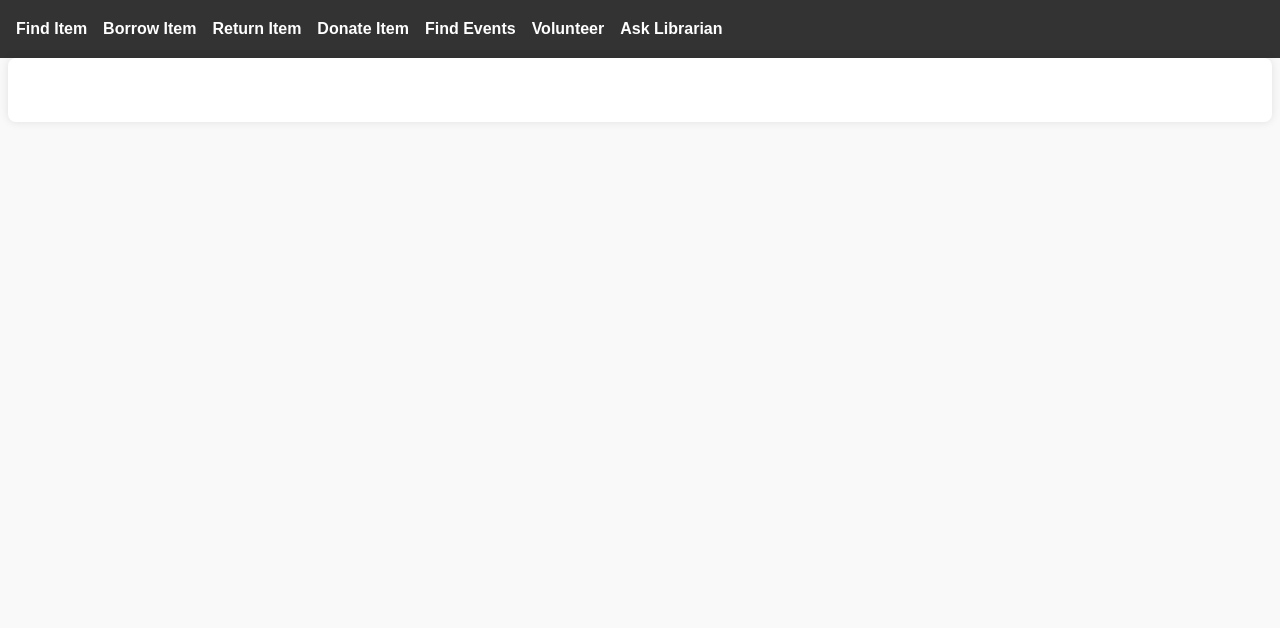
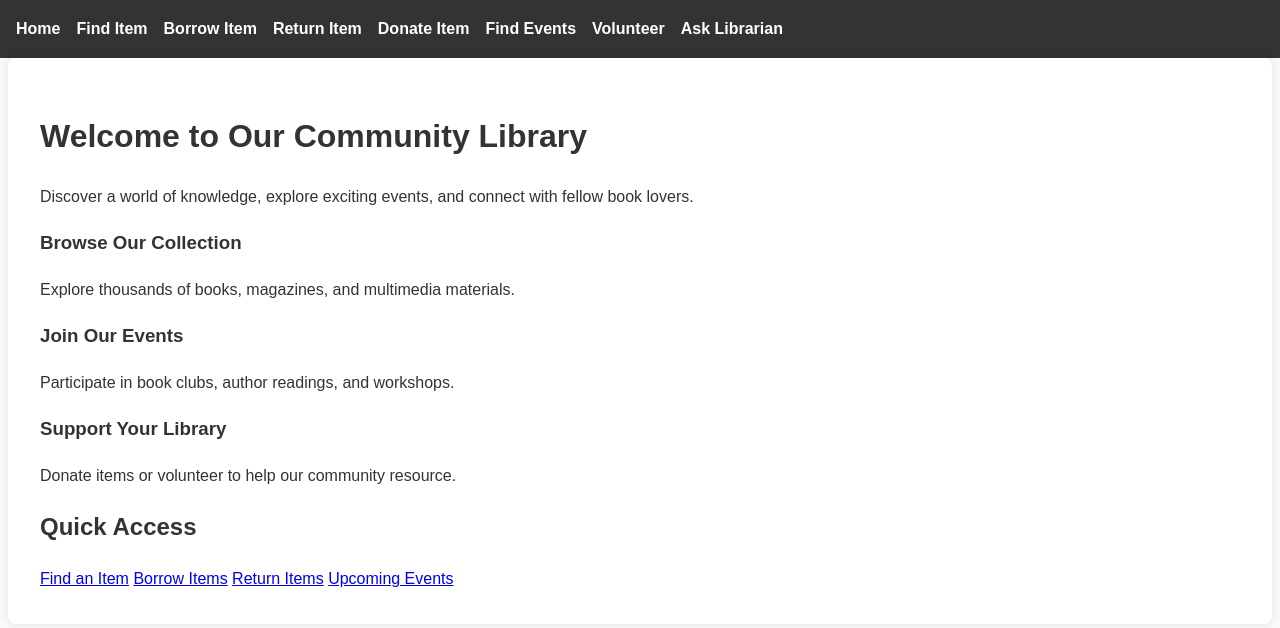
Before and after one commit to Library-WebApp/Library-WebApp, a Flask app: page / in a window 1280 px wide. Shown: the top 628 px of the page. Run offline with Flask 3, Linux system fonts and the light colour scheme.

Commit message:
Home page

```diff
--- a/app.py
+++ b/app.py
@@ -14,7 +14,11 @@
 
 @app.route('/')
 def index():
-    return render_template('base.html')
+    return render_template('home.html')
+
+@app.route('/home')
+def home():
+    return render_template('home.html')
 
 # Find Item
 @app.route('/find-item', methods=['GET', 'POST'])
--- a/templates/base.html
+++ b/templates/base.html
@@ -7,6 +7,7 @@
 <body>
     <nav>
         <ul>
+            <li><a href="/">Home</a></li>
             <li><a href="/find-item">Find Item</a></li>
             <li><a href="/borrow-item">Borrow Item</a></li>
             <li><a href="/return-item">Return Item</a></li>
--- /dev/null
+++ b/templates/home.html
@@ -0,0 +1,81 @@
+{% extends "base.html" %}
+
+{% block title %}Home{% endblock %}
+
+{% block content %}
+    <!-- Home Page Specific Content -->
+    <div class="hero">
+        <h1>Welcome to Our Community Library</h1>
+        <p>Discover a world of knowledge, explore exciting events, and connect with fellow book lovers.</p>
+    </div>
+
+    <div class="features">
+        <div class="feature-card">
+            <h3>Browse Our Collection</h3>
+            <p>Explore thousands of books, magazines, and multimedia materials.</p>
+        </div>
+
+        <div class="feature-card">
+            <h3>Join Our Events</h3>
+            <p>Participate in book clubs, author readings, and workshops.</p>
+        </div>
+
+        <div class="feature-card">
+            <h3>Support Your Library</h3>
+            <p>Donate items or volunteer to help our community resource.</p>
+        </div>
+    </div>
+
+    <div class="quick-links">
+        <h2>Quick Access</h2>
+        <a href="/find-item" class="btn">Find an Item</a>
+        <a href="/borrow-item" class="btn">Borrow Items</a>
+        <a href="/return-item" class="btn">Return Items</a>
+        <a href="/find-events" class="btn">Upcoming Events</a>
+    </div>
+{% endblock %}
+
+<style>
+.hero {
+    background: linear-gradient(135deg, #0066cc 0%, #004080 100%);
+    color: white;
+    padding: 4rem 2rem;
+    text-align: center;
+    border-radius: 8px;
+    margin-bottom: 2rem;
+}
+
+.features {
+    display: grid;
+    grid-template-columns: repeat(auto-fit, minmax(300px, 1fr));
+    gap: 2rem;
+    margin: 3rem 0;
+}
+
+.feature-card {
+    background: white;
+    border-radius: 8px;
+    padding: 2rem;
+    box-shadow: 0 2px 8px rgba(0,0,0,0.1);
+    transition: transform 0.3s ease;
+}
+
+.feature-card:hover {
+    transform: translateY(-5px);
+}
+
+.quick-links {
+    text-align: center;
+    margin-top: 3rem;
+}
+
+.btn {
+    display: inline-block;
+    background: #0066cc;
+    color: white;
+    padding: 0.8rem 1.5rem;
+    border-radius: 4px;
+    text-decoration: none;
+    margin: 0.5rem;
+}
+</style>
```
